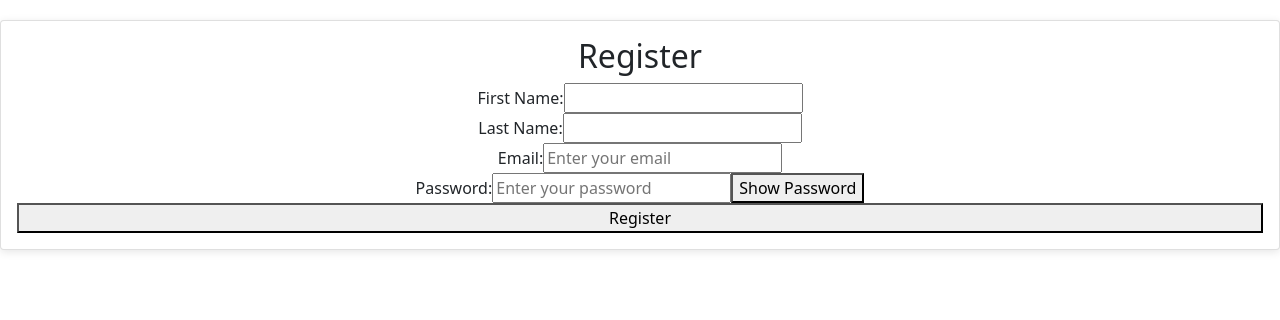
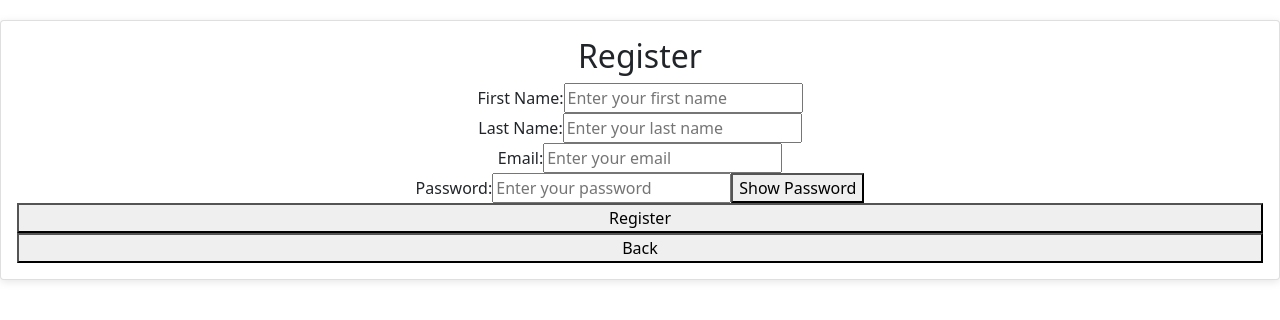
Before and after one commit to sylwiamolitor/Java17RESTPostgreSQLSpringApp, a React (Create React App) app in the folder frontend/: page /register in a window 1280 px wide. Shown: the top 320 px of the page. Built offline with nearby package versions, Linux system fonts and the light colour scheme.

Commit message:
Add bugfix - register form submit

```diff
--- a/frontend/src/AuthenticatePage.js
+++ b/frontend/src/AuthenticatePage.js
@@ -3,18 +3,14 @@ import axios from "axios";
 import { toast, ToastContainer } from "react-toastify";
 import EmailPasswordForm from "./forms/EmailPasswordForm";
 import Card from "./forms/Card";
-import { useNavigate, useLocation } from "react-router-dom";
+import { useNavigate } from "react-router-dom";
 import "./css/App.css";
 import "react-toastify/dist/ReactToastify.css";
 
 const AuthenticatePage = () => {
     const [email, setEmail] = useState("");
     const [password, setPassword] = useState("");
-    const location = useLocation();
-    const { token: initialToken } = location.state || {};
     const navigate = useNavigate();
-    const isEmpty = (value) =>
-        value === undefined || value === null || value === "";
 
     const handleAuth = async () => {
         try {
@@ -22,20 +18,11 @@ const AuthenticatePage = () => {
                 toast.warning("Please fill in email and password!");
                 return;
             }
-            if (isEmpty(initialToken)) {
-                toast.warning("Please register to generate token!");
-                return;
-            }
             const response = await axios.post(
                 "/api/v1/auth/authenticate",
                 {
                     email: email,
                     password: password,
-                },
-                {
-                    headers: {
-                        Authorization: `Bearer ${initialToken}`,
-                    },
                 }
             );
             console.log("Authentication successful:", response.data);
@@ -55,6 +42,9 @@ const AuthenticatePage = () => {
             );
         }
     };
+    const handleLogout = () => {
+        navigate("/");
+    };
 
     return (
         <div>
@@ -67,8 +57,11 @@ const AuthenticatePage = () => {
                     password={password}
                 />
                 <button onClick={handleAuth}>Authenticate</button>
+                <button className="Logout" onClick={handleLogout}>
+                    Back
+                </button>
             </Card>
-            <ToastContainer />
+            <ToastContainer/>
         </div>
     );
 };
--- a/frontend/src/DashboardPage.js
+++ b/frontend/src/DashboardPage.js
@@ -35,7 +35,7 @@ const DashboardPage = () => {
         try {
             if (initialToken !== "") {
                 const response = await axios.get(
-                    "http://localhost:8090/api/v1/student",
+                    `api/v1/student`,
                     {
                         headers: {
                             Authorization: `Bearer ${initialToken}`,
--- a/frontend/src/RegisterPage.js
+++ b/frontend/src/RegisterPage.js
@@ -43,9 +43,12 @@ const RegisterPage = () => {
       );
     }
   };
+  const handleLogout = () => {
+    navigate("/");
+  };
 
   return (
-      <form>
+      <form onSubmit={handleRegister}>
         <Card>
           <h2>Register</h2>
           <div>
@@ -56,6 +59,7 @@ const RegisterPage = () => {
                   name="firstName"
                   value={firstName}
                   onChange={(e) => setFirstName(e.target.value)}
+                  placeholder="Enter your first name"
               />
             </label>
           </div>
@@ -67,6 +71,7 @@ const RegisterPage = () => {
                   name="lastName"
                   value={lastName}
                   onChange={(e) => setLastName(e.target.value)}
+                  placeholder="Enter your last name"
               />
             </label>
           </div>
@@ -76,11 +81,14 @@ const RegisterPage = () => {
               password={password}
               email={email}
           />
-          <button className="Register" onClick={handleRegister}>
+          <button className="Register" type="submit">
             Register
           </button>
+          <button className="Logout" onClick={handleLogout}>
+            Back
+          </button>
         </Card>
-        <ToastContainer />
+        <ToastContainer/>
       </form>
   );
 };
--- a/frontend/src/forms/EmailPasswordForm.js
+++ b/frontend/src/forms/EmailPasswordForm.js
@@ -24,7 +24,6 @@ const EmailPasswordForm = ({ setEmail, setPassword, email, password }) => {
               id="email"
               value={email}
               onChange={handleEmailChange}
-              required
               placeholder="Enter your email"
           />
         </div>
@@ -35,7 +34,6 @@ const EmailPasswordForm = ({ setEmail, setPassword, email, password }) => {
               id="password"
               value={password}
               onChange={handlePasswordChange}
-              required
               placeholder="Enter your password"
           />
           <button type="button" onClick={togglePasswordVisibility}>
```
